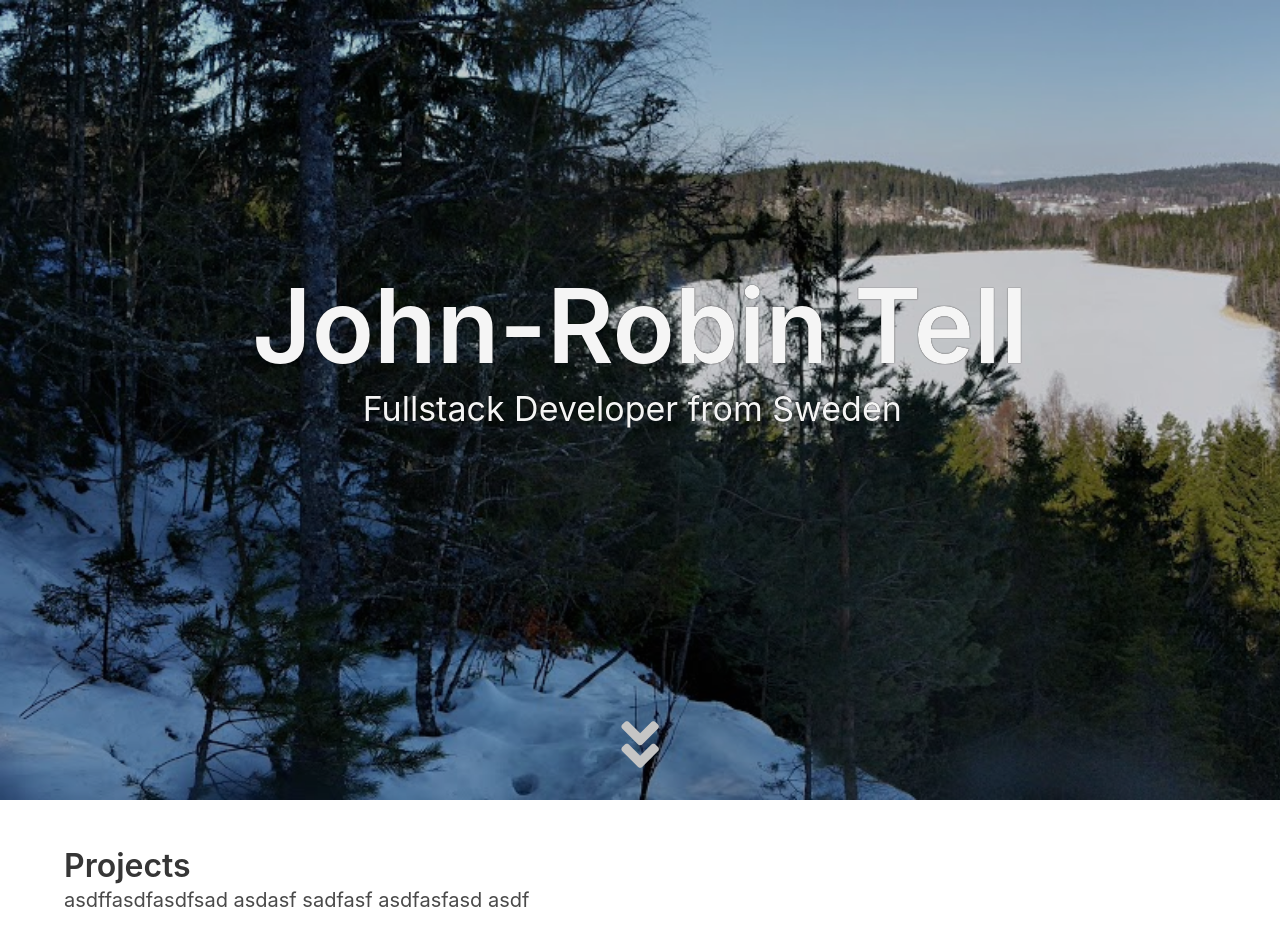
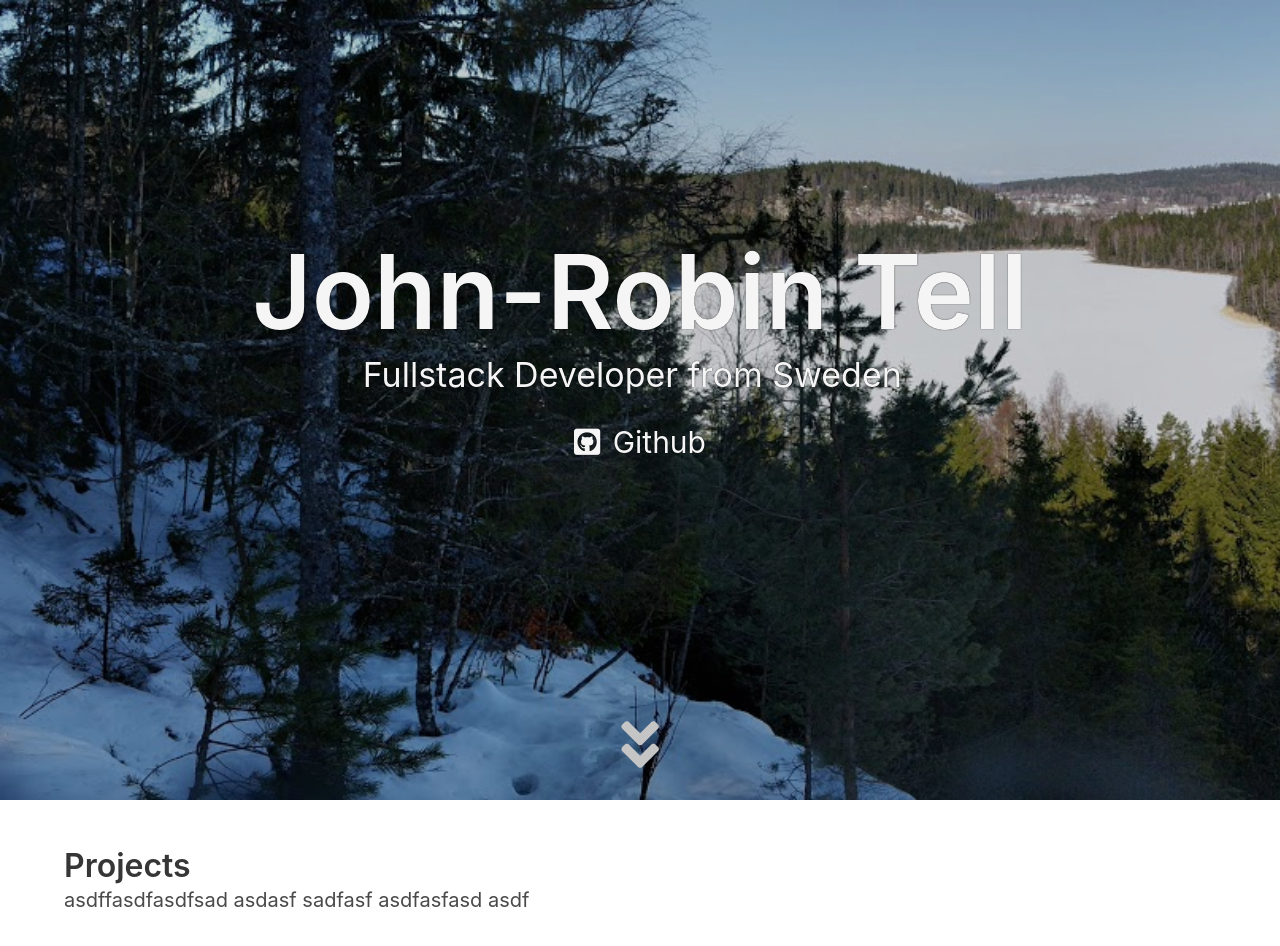
Before and after one commit to jrtell1/jrtell.se, a Vue app: page /#/ in a window 1280 px wide. Shown: the top 946 px of the page. Built offline with nearby package versions, Linux system fonts and the light colour scheme.

Commit message:
Added github icon

```diff
--- a/src/assets/sass/_base.scss
+++ b/src/assets/sass/_base.scss
@@ -16,6 +16,14 @@
     .icon {
         font-size: 34px;
         color: #f5f5f5;
+    }
+
+    .platforms {
+        font-size: 30px;
+
+        a {
+            color: #f5f5f5;
+        }
     }
 }
 
--- a/src/pages/home.vue
+++ b/src/pages/home.vue
@@ -14,6 +14,11 @@
                             <h2 class="subtitle">
                                 <typed-text text="Fullstack Developer from Sweden"/>
                             </h2>
+                            <p class="platforms">
+                                <a href="https://github.com/jrtell1" rel="noopener">
+                                    <i class="fab fa-github-square mr-1"></i> Github
+                                </a>
+                            </p>
                         </div>
                     </div>
                 </div>
```
